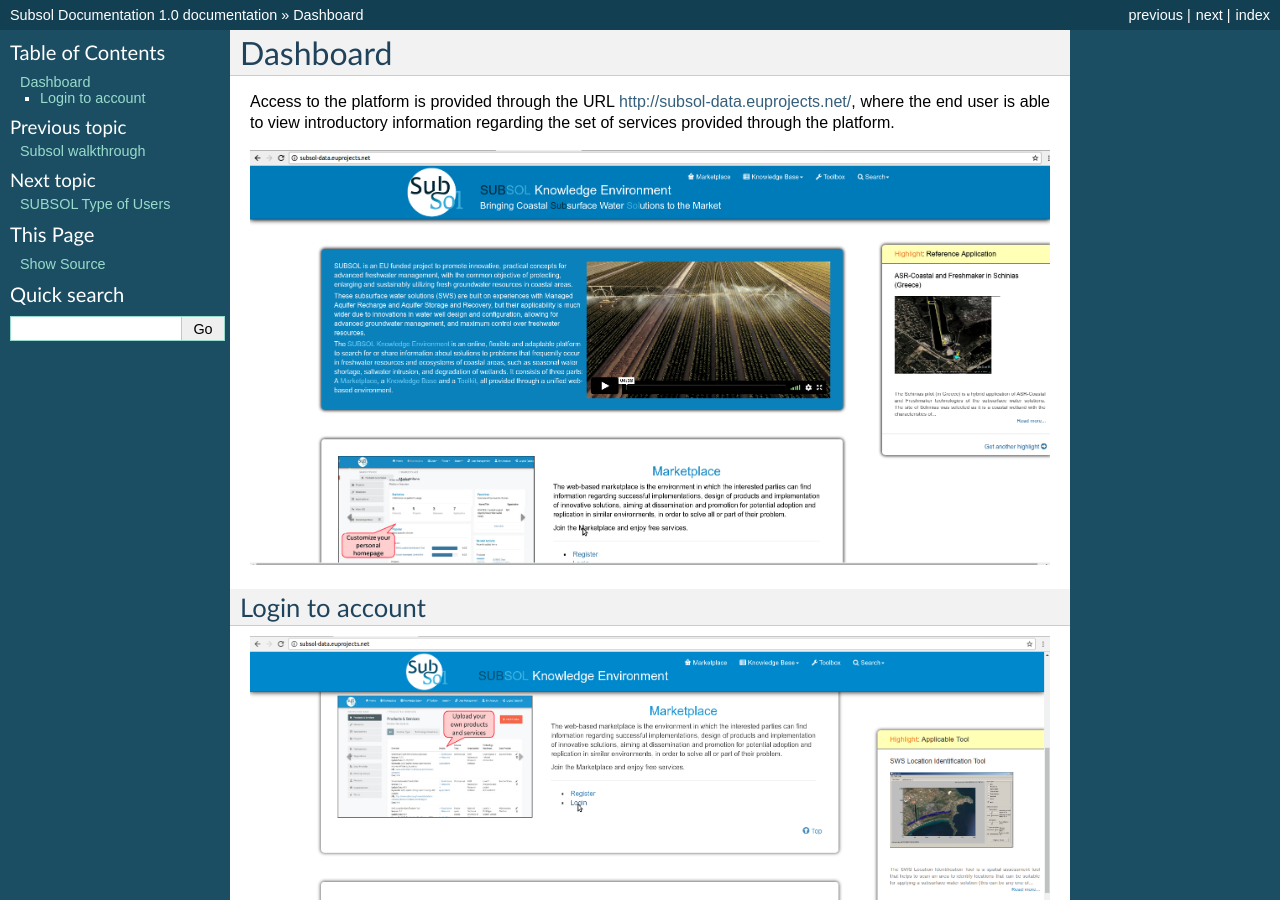
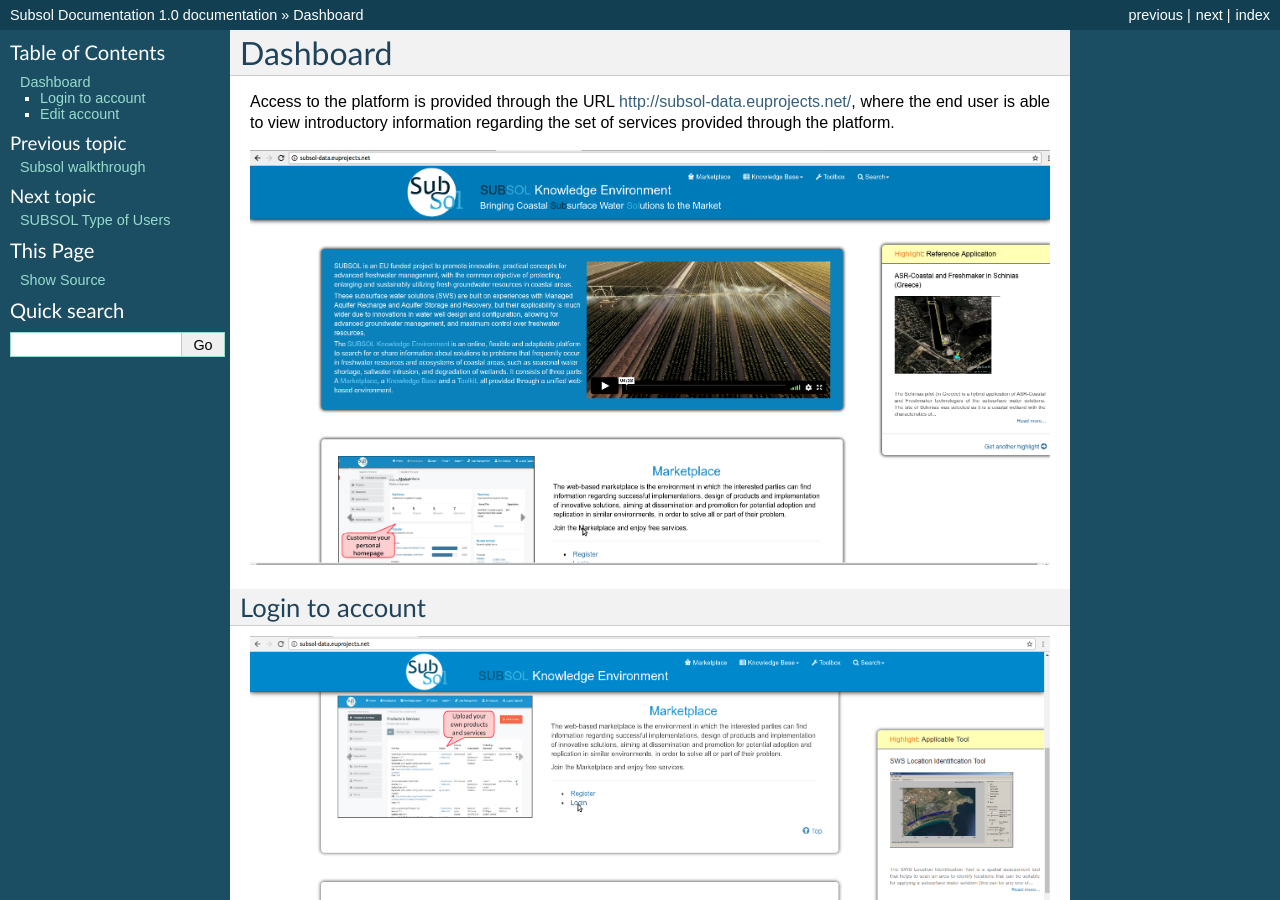
Before and after one commit to ubitech/subsol-docs, a Sphinx documentation site: the page built from docs/b_dash.rst, in a window 1280 px wide and 900 px high. Built offline with Sphinx 7.4.7, drawn with Linux system fonts in a browser that asks for light colours.

Commit message:
Update b_dash.rst

```diff
--- a/docs/b_dash.rst
+++ b/docs/b_dash.rst
@@ -9,7 +9,6 @@
 
 Login to account
 -----------------
-
 .. image:: assets/subsol_cr_1.png
 
 - Step 2
@@ -20,8 +19,8 @@
 
 .. image:: assets/subsol_cr_3.png
 
- Edit account
-----------------------
+Edit account
+-------------
 
 .. image:: assets/subsol_ed_1.png
 
```
